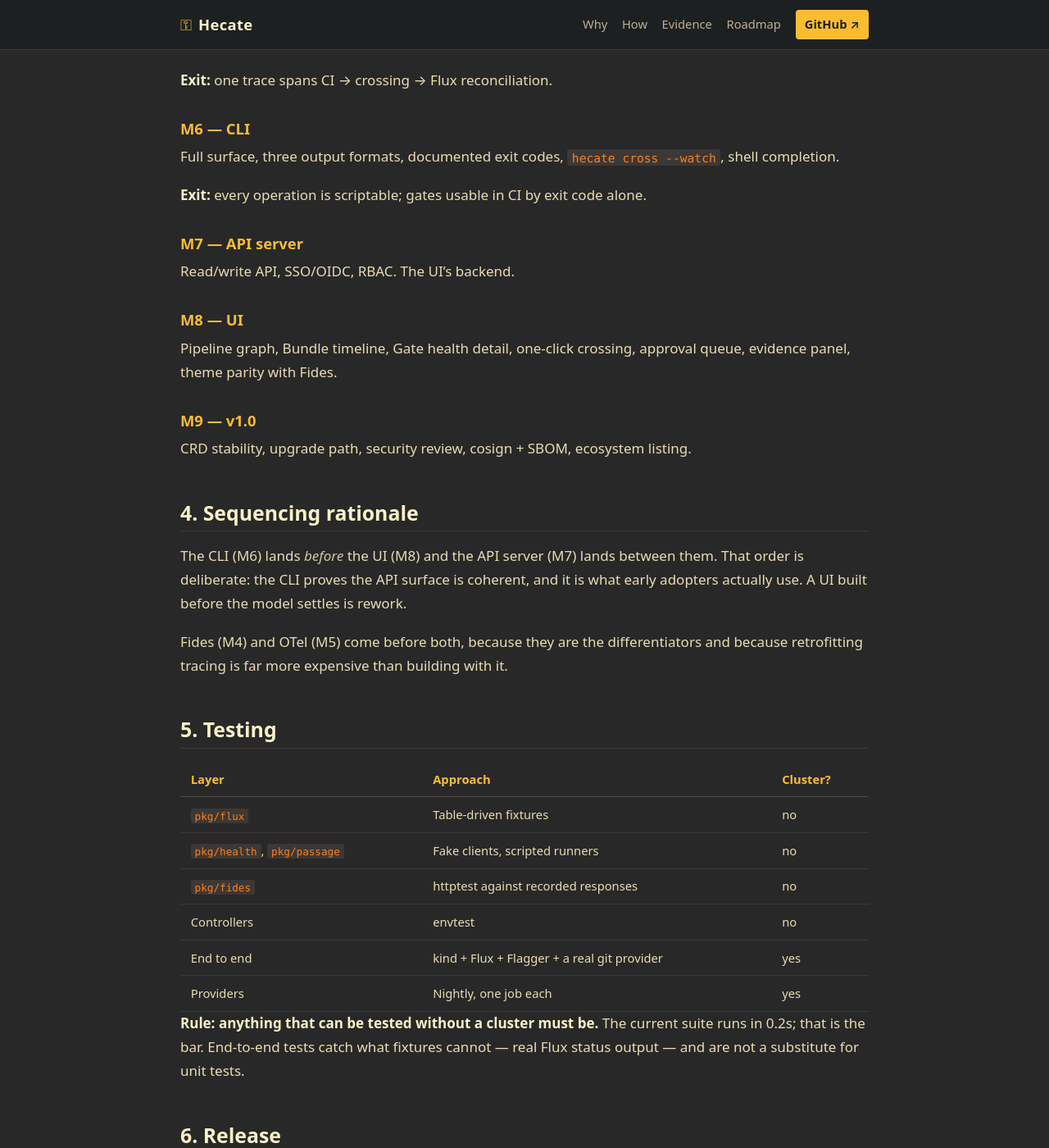
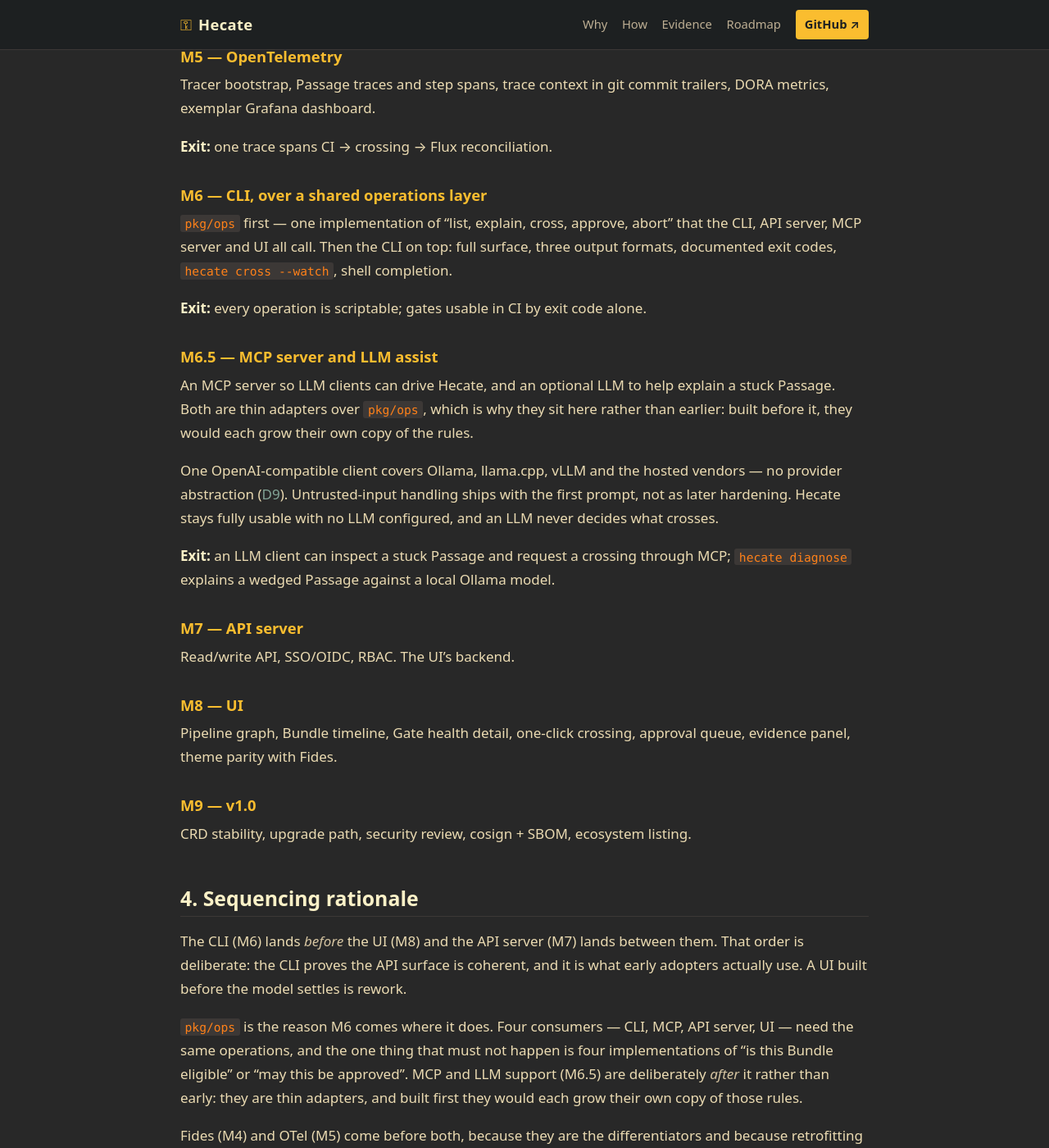
Before and after one commit to olafkfreund/Hecate, a Jekyll site: the page built from docs/DEVELOPMENT-PLAN.md, in a window 1280 px wide and 1400 px high, scrolled down 2910 px. Shown: the whole window at 82% size. Built offline with Jekyll 4.4.1, drawn with Linux system fonts in a browser that asks for light colours; our own code applies the rules of GitHub Pages for plain Markdown files; some of the changed text lies outside the part shown.

Commit message:
Plan MCP server and LLM assist, behind a shared operations layer
Neither was in the plan. Adding both, but not as early items -- they are thin
adapters, and building them before the operations layer exists would mean
building that layer twice.

What is actually early is pkg/ops: the CLI, MCP server, API server and UI all
need the same operations, and four implementations of "is this Bundle eligible"
or "may this be approved" is the failure mode worth designing against. Sequenced
with the CLI as its first consumer.

Also early, and for the same reason: settling the structured step-error shape
before M2 writes eleven steps. The cost there is timing, not code.

LLM support is one OpenAI-compatible client -- Ollama, llama.cpp, vLLM and the
hosted vendors all speak /v1/chat/completions, so a provider abstraction buys
indirection and nothing else. Untrusted-input handling ships with the first
prompt rather than as later hardening; everything we would feed a model (Flux
messages, commit messages, image tags) is attacker-influenced. An LLM never
decides what crosses.

New Epic #78 with 6 children, plus #76 and #77. D8/D9 recorded.

```diff
--- a/docs/DEVELOPMENT-PLAN.md
+++ b/docs/DEVELOPMENT-PLAN.md
@@ -19,7 +19,8 @@ This is the *how*.
 | Providers (git hosts, registries) | M3 |
 | Fides evidence | M4 |
 | OpenTelemetry | M5 |
-| CLI | M6 |
+| CLI + `pkg/ops` | M6 |
+| MCP server, LLM assist | M6.5 |
 | API server | M7 |
 | UI | M8 |
 
@@ -37,6 +38,8 @@ This is the *how*.
 | Kustomize | `sigs.k8s.io/kustomize/api` | Same |
 | Registries | `google/go-containerregistry` | Tag listing, digest resolution, cloud keychains for free |
 | Expressions | `expr-lang/expr` | Sandboxed, fast, no template injection surface |
+| LLM access | One OpenAI-compatible HTTP client | Ollama, llama.cpp, vLLM and the hosted vendors all speak `/v1/chat/completions` |
+| MCP | Hand-rolled JSON-RPC | Small protocol; a dependency buys nothing |
 | Observability | OpenTelemetry (traces + metrics), OTLP | Requirement; DORA falls out of it |
 | UI | Next.js 16 · React 19 · Tailwind v4 · lucide-react · recharts | Identical to the Fides portal |
 | CLI | cobra | Convention |
@@ -89,11 +92,25 @@ DORA metrics, exemplar Grafana dashboard.
 
 **Exit:** one trace spans CI → crossing → Flux reconciliation.
 
-### M6 — CLI
-Full surface, three output formats, documented exit codes, `hecate cross --watch`,
-shell completion.
+### M6 — CLI, over a shared operations layer
+`pkg/ops` first — one implementation of "list, explain, cross, approve, abort" that the
+CLI, API server, MCP server and UI all call. Then the CLI on top: full surface, three
+output formats, documented exit codes, `hecate cross --watch`, shell completion.
 
 **Exit:** every operation is scriptable; gates usable in CI by exit code alone.
+
+### M6.5 — MCP server and LLM assist
+An MCP server so LLM clients can drive Hecate, and an optional LLM to help explain a
+stuck Passage. Both are thin adapters over `pkg/ops`, which is why they sit here rather
+than earlier: built before it, they would each grow their own copy of the rules.
+
+One OpenAI-compatible client covers Ollama, llama.cpp, vLLM and the hosted vendors —
+no provider abstraction ([D9](DECISIONS.md)). Untrusted-input handling ships with the
+first prompt, not as later hardening. Hecate stays fully usable with no LLM configured,
+and an LLM never decides what crosses.
+
+**Exit:** an LLM client can inspect a stuck Passage and request a crossing through MCP;
+`hecate diagnose` explains a wedged Passage against a local Ollama model.
 
 ### M7 — API server
 Read/write API, SSO/OIDC, RBAC. The UI's backend.
@@ -110,6 +127,12 @@ CRD stability, upgrade path, security review, cosign + SBOM, ecosystem listing.
 The CLI (M6) lands *before* the UI (M8) and the API server (M7) lands between them.
 That order is deliberate: the CLI proves the API surface is coherent, and it is what
 early adopters actually use. A UI built before the model settles is rework.
+
+`pkg/ops` is the reason M6 comes where it does. Four consumers — CLI, MCP, API server,
+UI — need the same operations, and the one thing that must not happen is four
+implementations of "is this Bundle eligible" or "may this be approved". MCP and LLM
+support (M6.5) are deliberately *after* it rather than early: they are thin adapters,
+and built first they would each grow their own copy of those rules.
 
 Fides (M4) and OTel (M5) come before both, because they are the differentiators and
 because retrofitting tracing is far more expensive than building with it.
```
Also changed, not shown: docs/DECISIONS.md (+40 -1 lines), index.md (+7 -1 lines).
